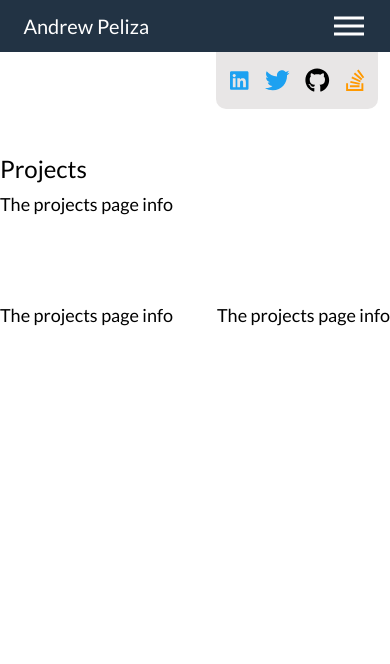
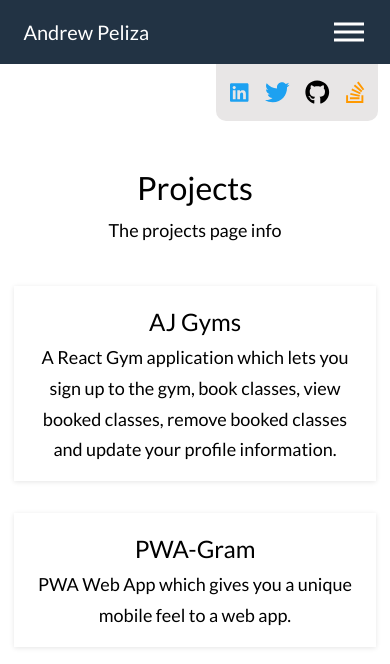
Before and after one commit to jbrearley/El_Site, a React (Create React App) app: page /projects in a window 390 px wide. Shown: the top 664 px of the page. Built offline with nearby package versions, Linux system fonts and the light colour scheme.

Commit message:
CSS changes to Projects files and adjustment of the media query.

```diff
--- a/src/components/Banner/Banner.scss
+++ b/src/components/Banner/Banner.scss
@@ -8,7 +8,7 @@
       padding: 16px 6px;
       border-radius: 0 0 10px 10px;
 
-      @media (max-width: $mediaTabletWidth) {
+      @media screen and (max-width: $mediaTabletWidth) {
         margin-right: 12px;
       }
 
@@ -19,7 +19,7 @@
         .banner-fa-res {
           font-size: 1.15em;
 
-          @media (min-width: $mediaTabletWidth) {
+          @media screen and (min-width: $mediaTabletWidth) {
             font-size: 1.4em;
           }
         }
--- a/src/components/Footer/Footer.scss
+++ b/src/components/Footer/Footer.scss
@@ -8,11 +8,11 @@ footer {
   bottom: 0;
   width: 100%;
 
-  @media (min-width: $mediaMinWidth) and (max-width: $mediaTabletWidth) {
+  @media screen and (min-width: $mediaMinWidth) and (max-width: $mediaTabletWidth) {
     padding: 60px 0;
   }
 
-  @media (min-width: $mediaTabletWidth) {
+  @media screen and (min-width: $mediaTabletWidth) {
     padding: 80px 0;
   }
 
--- a/src/components/Header/Header.scss
+++ b/src/components/Header/Header.scss
@@ -1,3 +1,5 @@
+@import '../../sass/base';
+
 header {
   background-color: #223344;
   color: #fff;
@@ -5,7 +7,11 @@ header {
   nav {
     display: flex;
     align-items: center;
-    padding: 26px 0;
+    padding: 32px 0;
+
+    @media screen and (min-width: $mediaMinWidth) {
+      padding: 26px 0;
+    }
 
     h3 {
       width: 20%;
@@ -24,7 +30,6 @@ header {
       h3 {
         width: 80%;
         position: absolute;
-        cursor: pointer;
         left: 10%;
         top: 50%;
         transform: translate(-5%, -50%);
--- a/src/containers/Home/Home.scss
+++ b/src/containers/Home/Home.scss
@@ -5,7 +5,7 @@
   margin: 0 auto;
   text-align: center;
 
-  @media (min-width: $mediaTabletWidth) {
+  @media screen and (min-width: $mediaTabletWidth) {
     width: 60%;
   }
 
--- a/src/containers/Projects/Projects.js
+++ b/src/containers/Projects/Projects.js
@@ -8,19 +8,25 @@ const Projects = () => (
     <Banner />
     <section className='section'>
       <div className='wrapper'>
-        <article>
-          <h2>Projects</h2>
+        <article className='projects-title--container'>
+          <h1 className='projects-title'>Projects</h1>
           <p>The projects page info</p>
         </article>
       </div>
     </section>
-    <section className='section'>
-      <div className='wrapper flex flex-row projects-container'>
+    <section>
+      <div className='wrapper flex projects-container'>
         <article>
-          <p>The projects page info</p>
+          <h2>AJ Gyms</h2>
+          <p>
+            A React Gym application which lets you sign up to the gym, book
+            classes, view booked classes, remove booked classes and update your
+            profile information.
+          </p>
         </article>
         <article>
-          <p>The projects page info</p>
+          <h2>PWA-Gram</h2>
+          <p>PWA Web App which gives you a unique mobile feel to a web app.</p>
         </article>
       </div>
     </section>
--- a/src/containers/Projects/Projects.scss
+++ b/src/containers/Projects/Projects.scss
@@ -1,3 +1,44 @@
+@import '../../sass/helpers';
+@import '../../sass/base';
+
+.projects-title--container {
+  // padding: 0
+  margin: 0 auto;
+  .projects-title {
+    text-align: center;
+  }
+
+  p {
+    text-align: center;
+  }
+}
+
 .projects-container {
   justify-content: space-between;
+  flex-flow: column;
+  text-align: center;
+
+  @media screen and (min-width: $mediaTabletWidth) {
+    flex-flow: row;
+    text-align: left;
+  }
+
+  article + article {
+    @media screen and (max-width: $mediaTabletWidth) {
+      margin-top: 32px;
+    }
+  }
+
+  article {
+    padding: 16px 24px;
+    // box-shadow: 0.5rem 0.5rem 2rem 0 rgba(0, 0, 0, 0.1);
+    box-shadow: 0 1px 5px 0 rgba(0, 0, 0, 0.1);
+    width: 93%;
+    margin: 0 auto;
+    // background-image: linear-gradient(to right, #f5f5f5, #fff);
+
+    @media screen and (min-width: $mediaTabletWidth) {
+      width: 45%;
+    }
+  }
 }
--- a/src/sass/_helpers.scss
+++ b/src/sass/_helpers.scss
@@ -20,11 +20,11 @@
 .section {
   padding: 40px 0;
 
-  @media (min-width: $mediaMinWidth) and (max-width: $mediaTabletWidth) {
+  @media screen and (min-width: $mediaMinWidth) and (max-width: $mediaTabletWidth) {
     padding: 60px 0;
   }
 
-  @media (min-width: $mediaTabletWidth) {
+  @media screen and (min-width: $mediaTabletWidth) {
     padding: 80px 0;
   }
 }
```
Also changed, not shown: src/sass/_base.scss (+8 -8 lines).
